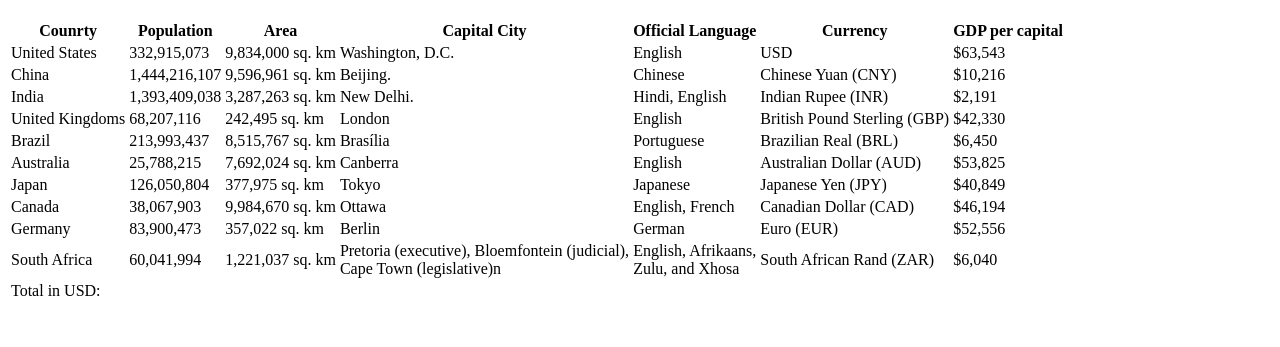
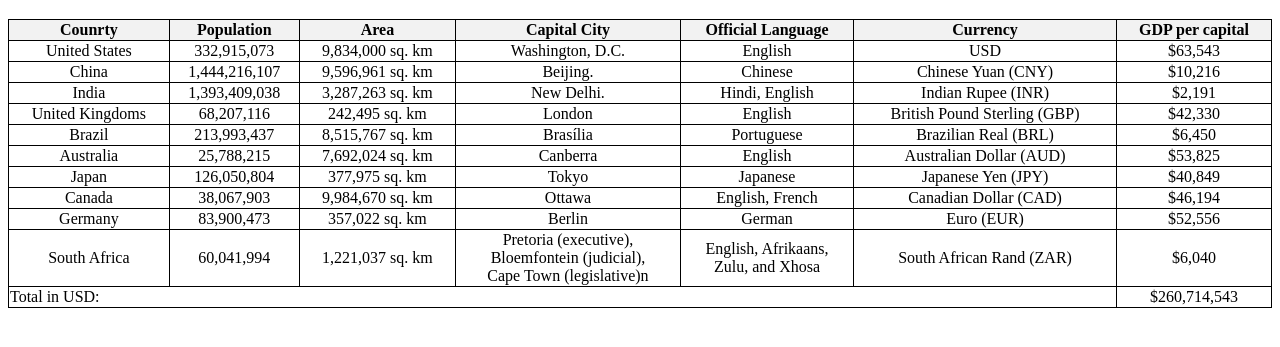
Before and after one commit to hulkarsharif/html, a plain HTML site: page assignments/assignment-4/table.html in a window 1280 px wide. Shown: the part 61-408 px from the top of the page. Drawn offline with Linux system fonts and the light colour scheme.

Commit message:
Add total amoun

```diff
--- a/assignments/assignment-4/table.html
+++ b/assignments/assignment-4/table.html
@@ -5,9 +5,23 @@
         <meta http-equiv="X-UA-Compatible" content="IE=edge" />
         <meta name="viewport" content="width=device-width, initial-scale=1.0" />
         <title>
-            DoDiscovering the World with HTML Tables: A Country Data
-            Projectcument
+            Discovering the World with HTML Tables: A Country Data Projectcument
         </title>
+        <style>
+            table {
+                border-collapse: collapse;
+                width: 100%;
+            }
+            th,
+            td {
+                border: 1px solid black;
+
+                text-align: center;
+            }
+            th {
+                background-color: #f2f2f2;
+            }
+        </style>
     </head>
     <body>
         <h1>Country Data</h1>
@@ -125,7 +139,8 @@
                     <td>1,221,037 sq. km</td>
 
                     <td>
-                        Pretoria (executive), Bloemfontein (judicial),<br />
+                        Pretoria (executive),<br />
+                        Bloemfontein (judicial),<br />
                         Cape Town (legislative)n
                     </td>
                     <td>
@@ -138,8 +153,8 @@
             </tbody>
             <tfoot>
                 <tr>
-                    <td colspan="6">Total in USD:</td>
-                    <td colspan="1"></td>
+                    <td colspan="6" style="text-align: left">Total in USD:</td>
+                    <td colspan="1">$260,714,543</td>
                 </tr>
             </tfoot>
         </table>
```
